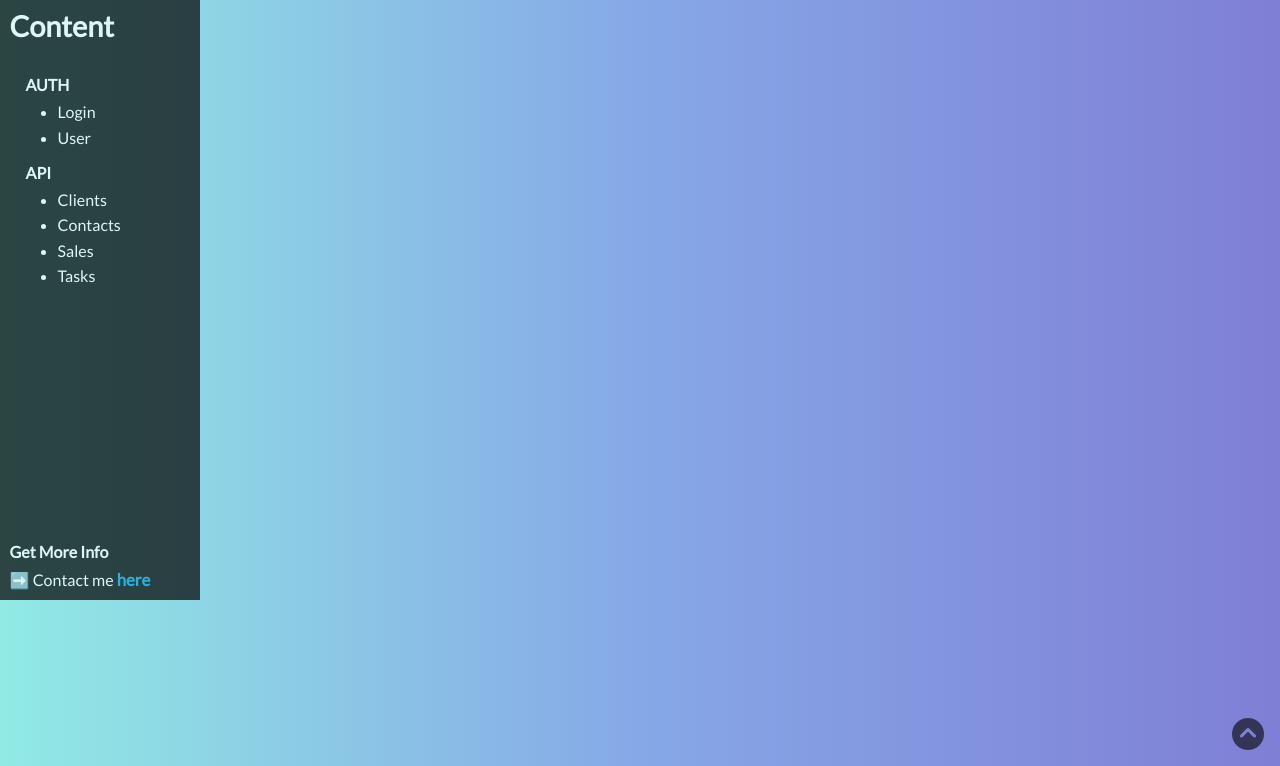
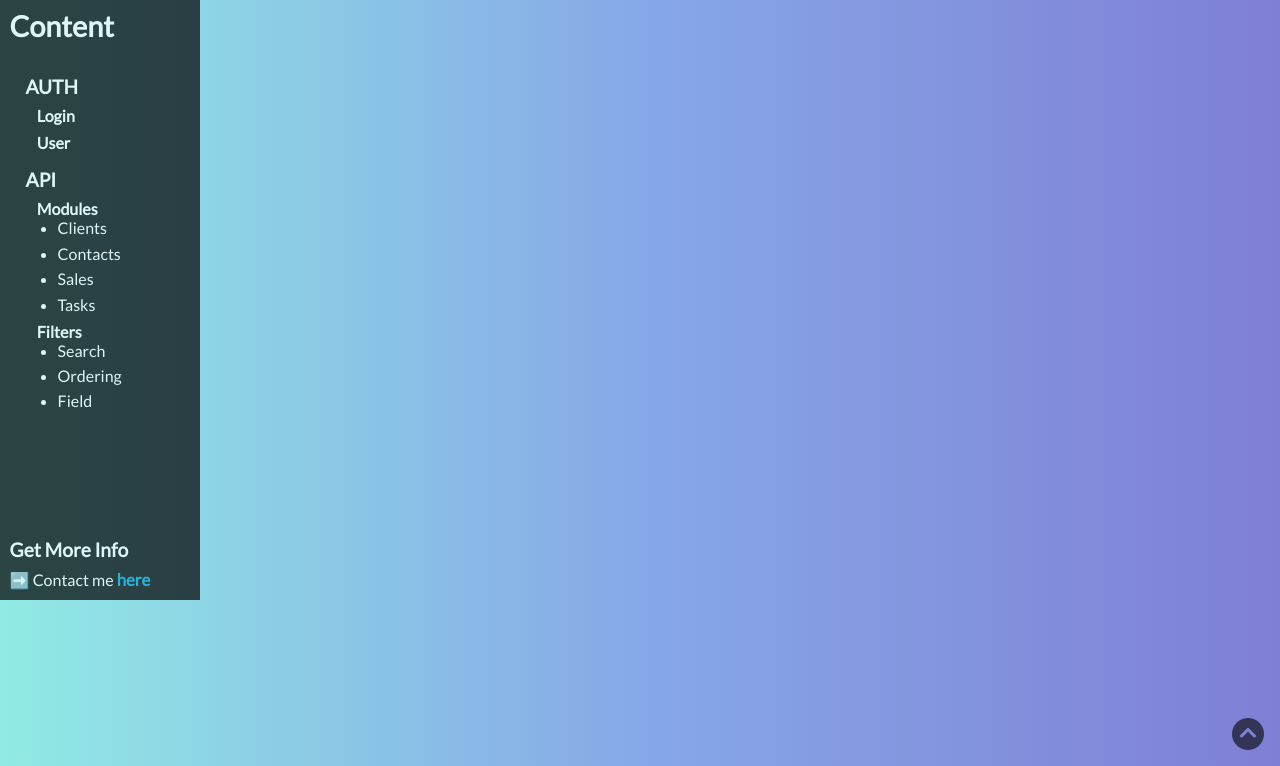
Before and after one commit to alantnk/django-api, a Django app: page /api/ in a window 1280 px wide. Shown: the part 34-800 px from the top of the page. Run offline with Django 5.2, Linux system fonts and the light colour scheme.

Commit message:
feat: aside html update

```diff
--- a/config/urls.py
+++ b/config/urls.py
@@ -16,7 +16,6 @@
 """
 
 from django.contrib import admin
-from django.http import HttpResponse
 from django.urls import path
 from django.conf.urls import include
 
@@ -35,6 +34,6 @@
 urlpatterns += static(settings.MEDIA_URL, document_root=settings.MEDIA_ROOT)
 urlpatterns += static(settings.STATIC_URL, document_root=settings.STATIC_ROOT)
 
-admin.AdminSite.site_header = "ADM"
-admin.AdminSite.site_title = "Site admin"
-admin.AdminSite.index_title = "Site administration"
+admin.AdminSite.site_header = "🛡️"
+admin.AdminSite.site_title = "🔐"
+admin.AdminSite.index_title = "Staff-Only Zone"
--- a/core/static/css/styles.css
+++ b/core/static/css/styles.css
@@ -86,7 +86,6 @@
 }
 
 aside .info a:hover {
-    /* color: #fff; */
     opacity: 0.4;
 }
 
@@ -118,8 +117,13 @@
 }
 
 aside .nav p {
+    font-size: 1.2rem;
+    font-weight: 700;
+}
+
+aside p.subtitle {
     font-size: 1rem;
-    font-weight: 700;
+    padding-left: 0.7rem;
 }
 
 .go-top {
--- a/core/templates/api_index.html
+++ b/core/templates/api_index.html
@@ -31,20 +31,33 @@
         <div class="nav content">
             <div class="nav list">
                 <p>AUTH</p>
-                <ul>
-                    <li>Login</li>
-                    <li>User</li>
-                </ul>
+                <p class="subtitle">Login</p>
+                <p class="subtitle">User</p>
+
             </div>
             <div class="nav list">
                 <p>API</p>
+                <div>
+                    <p class="subtitle">Modules</p>
                     <ul>
                         <li>Clients</li>
                         <li>Contacts</li>
                         <li>Sales</li>
                         <li>Tasks</li>
+
                     </ul>
                 </div>
+                <div>
+                    <p class="subtitle">Filters</p>
+                    <ul>
+                        <li>Search</li>
+                        <li>Ordering</li>
+                        <li>Field</li>
+
+                    </ul>
+                </div>
+            </div>
+
         </div>
         <div class="nav info">
             <p>
```
Lines whose indentation alone changed are shown as unchanged.
